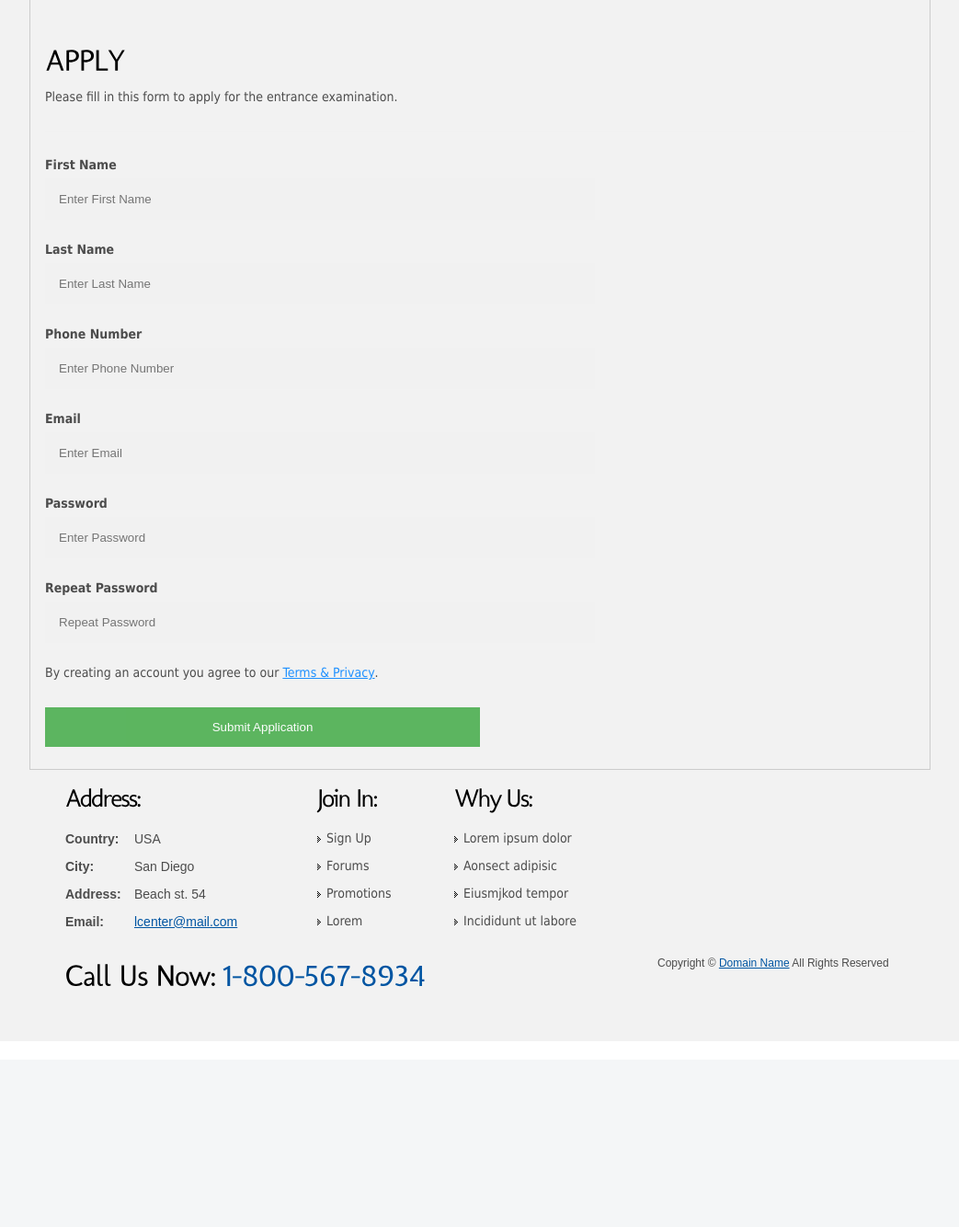
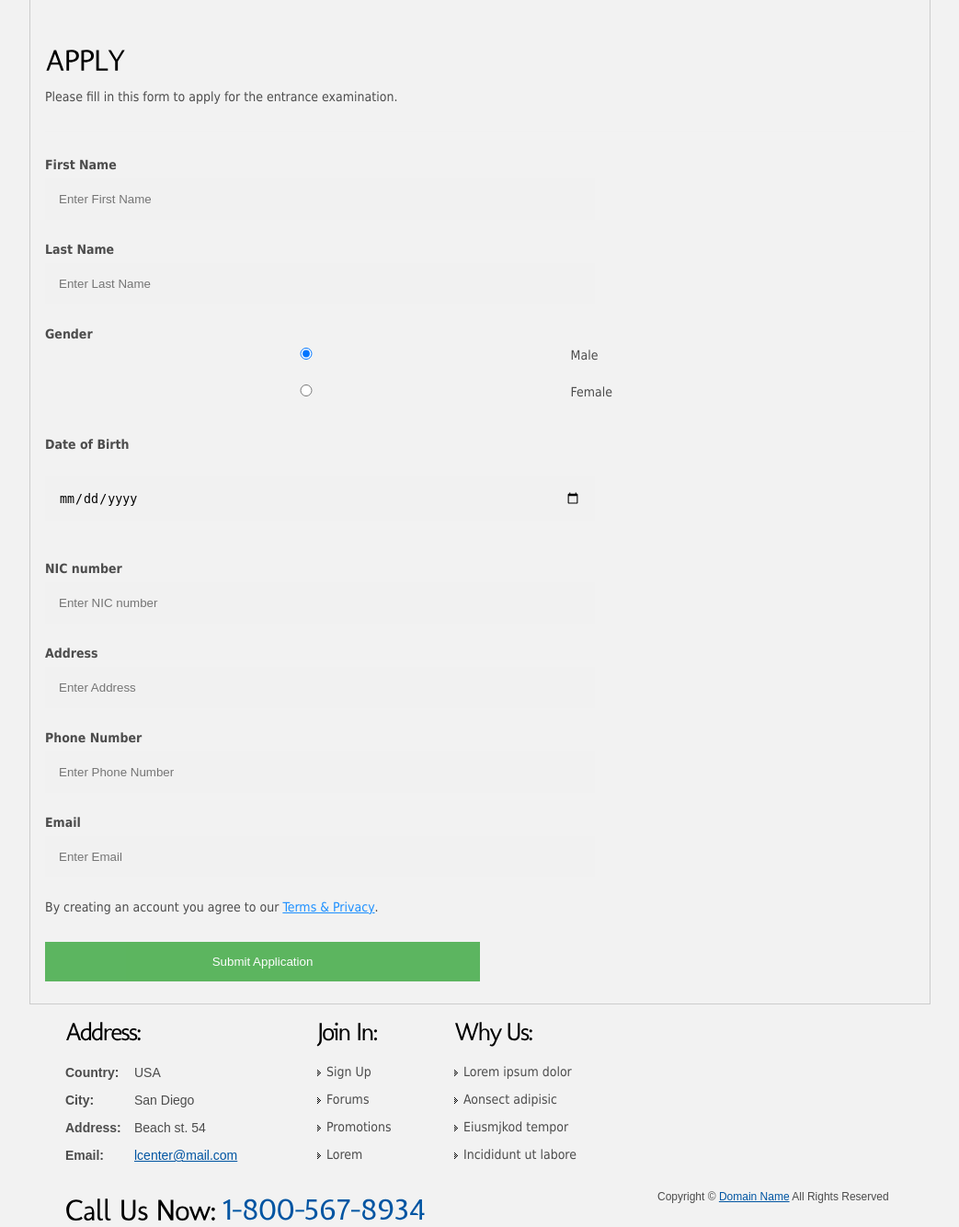
Before and after one commit to ushirask/vtc, a PHP site: page /admissions.php in a window 1280 px wide. Shown: the part 377-1711 px from the top of the page at 92% size, without its empty margins (118-1161 px from the left). Before the commit the page ends 1450 px from the top, so only its background shows below. Run offline with PHP 8.4, Linux system fonts and the light colour scheme.

Commit message:
application done

```diff
--- a/admissions.php
+++ b/admissions.php
@@ -7,7 +7,7 @@
 <div class="body2">
   <div class="main">
     <!-- content -->
-		<form style="border:1px solid #ccc" method ='POST'>
+		<form style="border:1px solid #ccc" method ='POST' >
 		  <div class="container">
 			 <h2 class="pad_bot1">Apply</h2>
 			<p>Please fill in this form to apply for the entrance examination.</p>
@@ -15,23 +15,37 @@
 
 			<label for="fname"><b>First Name</b></label><br>
 			<input type="text" placeholder="Enter First Name" name="fname" required><br>
+
 			<label for="lname"><b>Last Name</b></label><br>
 			<input type="text" placeholder="Enter Last Name" name="lname" required><br>
+
+			<label for="gender"><b>Gender</b></label><br>
+			<input type="radio" name="gender" value="0" checked> Male<br>
+			<input type="radio" name="gender" value="1"> Female<br><br>
+
+			<label for="dob"><b>Date of Birth</b></label><br><br>
+			<input type="date" placeholder="Enter Date of Birth" name="dob" min="1975-01-01" max="2005-12-31" required><br><br>
+
+			<label for="nic"><b>NIC number</b></label><br>
+			<input type="text" placeholder="Enter NIC number" name="nic" required><br>
+
+			<label for="address"><b>Address</b></label><br>
+			<input type="text" placeholder="Enter Address" name="address" required><br>
+
 			<label for="telephone"><b>Phone Number</b></label><br>
 			<input type="phonenumber" placeholder="Enter Phone Number" name="telephone" required><br>
+
 			<label for="email"><b>Email</b></label><br>
 			<input type="email" placeholder="Enter Email" name="email" required><br>
-			<label for="psw1"><b>Password</b></label><br>
-			<input type="password" placeholder="Enter Password" name="psw1" required><br>
-			<label for="psw2"><b>Repeat Password</b></label><br>
-			<input type="password" placeholder="Repeat Password" name="psw2" required><br>
+
+
 
 
 
 			<p>By creating an account you agree to our <a href="#" style="color:dodgerblue">Terms & Privacy</a>.</p>
 
 			<div class="clearfix">
-			  <button type="submit" class="signupbtn" name="apply">Submit Application</button>
+			  <button type="submit" class="signupbtn" name="apply" >Submit Application</button>
 			</div>
 		  </div>
 		</form>
--- a/css/form.css
+++ b/css/form.css
@@ -1,7 +1,7 @@
 
 
 /* Full-width input fields */
-input[type=text], input[type=password],input[type=email],input[type=phonenumber] {
+input[type=text], input[type=password],input[type=email],input[type=phonenumber],input[type=radio],input[type=date]{
     width: 60%;
     padding: 15px;
     margin: 5px 0 22px 0;
@@ -10,7 +10,7 @@ input[type=text], input[type=password],input[type=email],input[type=phonenumber]
     background: #f1f1f1;
 }
 
-input[type=text]:focus, input[type=password]:focus,input[type=email]:focus ,input[type=phonenumber]:focus {
+input[type=text]:focus, input[type=password]:focus,input[type=email]:focus ,input[type=phonenumber]:focus,input[type=radio]:focus,input[type=date]:focus{
     background-color: #ddd;
     outline: none;
 }
--- a/inc/formdb.php
+++ b/inc/formdb.php
@@ -4,9 +4,12 @@
 	$email    = "";
 	$lname="";
 	$telephone="";
-	$psw1="";
-	$psw2="";
-	$psw="";
+	$nic="";
+	$address="";
+	$date="";
+	$dob="";
+	$gender="";
+	$var="";
 
 	$db = mysqli_connect('localhost', 'root', '', 'vtc');
 
@@ -17,18 +20,14 @@
 		$lname=mysqli_real_escape_string($db,$_POST['lname']);
 		$email = mysqli_real_escape_string($db, $_POST['email']);
 		$telephone=mysqli_real_escape_string($db,$_POST['telephone']);
-		$psw1 = mysqli_real_escape_string($db, $_POST['psw1']);
-		$psw2 = mysqli_real_escape_string($db, $_POST['psw2']);
-
-		if ($psw1==$psw2){
-			$psw = md5($psw);
-			$query = "INSERT INTO applicants (fname, lname,  telephone,email, psw)
-					  VALUES('$fname','$lname', '$telephone','$email','$psw')";
-			mysqli_query($db, $query);
-		}else{
-			echo "ERROR";
-			echo "<script type='text/javascript'>alert('Passwords don't match!')</script>";
+		$nic = mysqli_real_escape_string($db, $_POST['nic']);
+		$address = mysqli_real_escape_string($db, $_POST['address']);
+		$dob = mysqli_real_escape_string($db, $_POST['dob']);
+		$gender=mysqli_real_escape_string($db, $_POST['gender']);
+		$query = "INSERT INTO applications (fname, lname,  telephone,email, nic,address,dob,gender)
+					  VALUES('$fname','$lname', '$telephone','$email', '$nic','$address','$dob','$gender')";
+		mysqli_query($db, $query);
+		header("location:index.php");
 		}
-	}
 
 ?>
```
